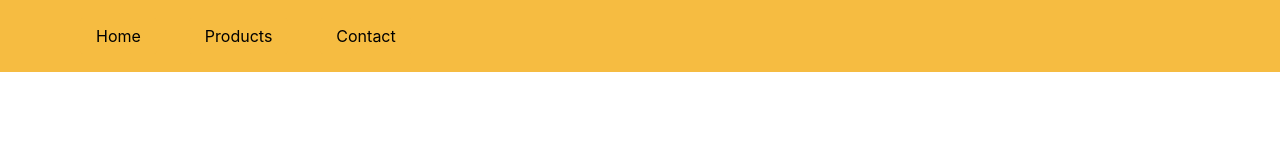
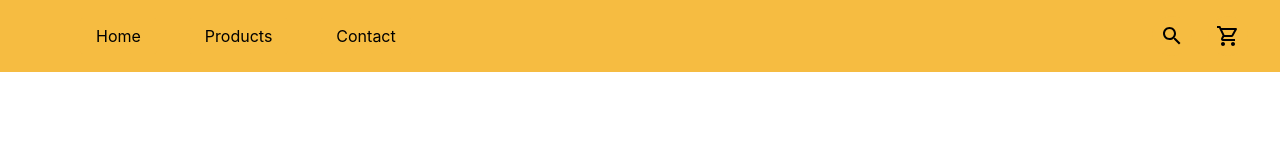
Before and after one commit to mikegecko/shopping-cart, a React (Create React App) app: page / in a window 1280 px wide. Shown: the top 160 px of the page. Built offline with nearby package versions, Linux system fonts and the light colour scheme; the HTML template or start-up script is replaced by a standard one.

Commit message:
Add icons to navbar

```diff
--- a/src/components/Navbar.jsx
+++ b/src/components/Navbar.jsx
@@ -1,4 +1,6 @@
 import { Link } from "react-router-dom"
+import ShoppingCartOutlinedIcon from '@mui/icons-material/ShoppingCartOutlined';
+import SearchIcon from '@mui/icons-material/Search';
 
 export default function Navbar() {
     return(
@@ -8,6 +10,14 @@ export default function Navbar() {
                 <Link className="link" to="/products">Products</Link>
                 <Link className="link" to="/contact">Contact</Link>
             </nav>
+            <div className="iconbar">
+                <button className="search Ibtn">
+                    <SearchIcon />
+                </button>
+                <button className="cart Ibtn">
+                    <ShoppingCartOutlinedIcon />
+                </button>
+            </div>
         </div>
     )
 }
```
